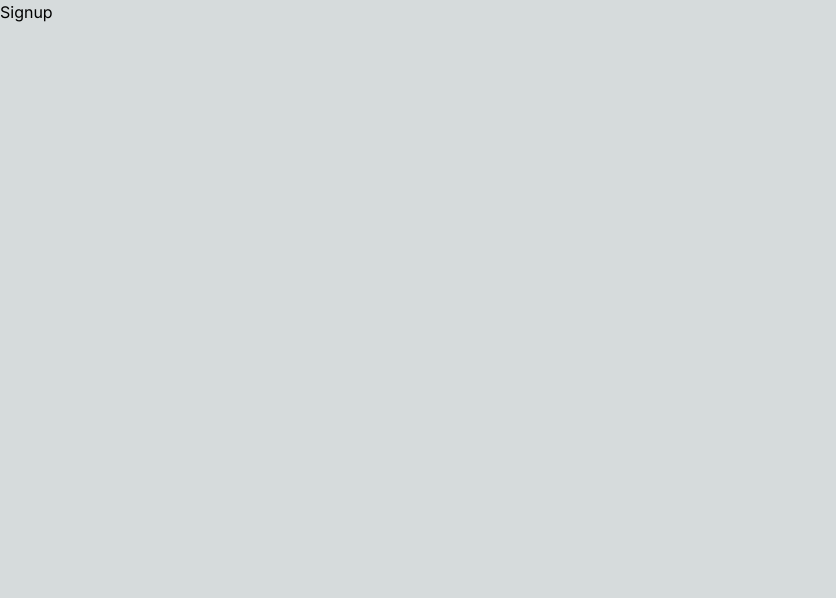
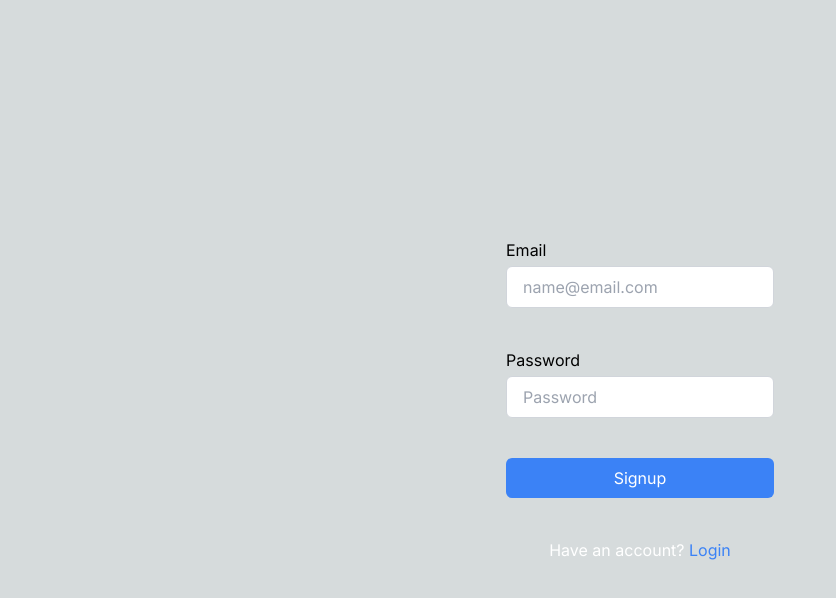
Before and after one commit to SaurabhBasak/Padawan, a Next.js app: page /signup in a window 1280 px wide. Shown: the top 598 px of the page, without its empty margins (0-836 px from the left). Built offline with nearby package versions, Linux system fonts and the light colour scheme.

Commit message:
Signup layout init

```diff
--- a/src/app/login/page.tsx
+++ b/src/app/login/page.tsx
@@ -14,6 +14,7 @@ export default function Login() {
                             id="email"
                             placeholder="name@email.com"
                             className="border border-gray-300 rounded-md px-4 py-2 text-black"
+                            required
                         />
                     </div>
                     <div className="flex flex-col gap-1">
@@ -25,6 +26,7 @@ export default function Login() {
                             id="password"
                             placeholder="Password"
                             className="border border-gray-300 rounded-md px-4 py-2 text-black"
+                            required
                         />
                     </div>
                     <button
--- a/src/app/signup/page.tsx
+++ b/src/app/signup/page.tsx
@@ -1,3 +1,54 @@
+import Link from "next/link";
+
 export default function signup() {
-    return <h1>Signup</h1>;
+    return (
+        <div className="flex justify-center items-center h-screen">
+            <div className="grid gap-10">
+                <form className="flex flex-col justify-center gap-10">
+                    <div className="flex flex-col gap-1">
+                        <label htmlFor="email">
+                            Email
+                        </label>
+                        <input
+                            type="text"
+                            id="email"
+                            placeholder="name@email.com"
+                            className="border border-gray-300 rounded-md px-4 py-2 text-black"
+                            required
+                        />
+                    </div>
+                    <div className="flex flex-col gap-1">
+                        <label htmlFor="password">
+                            Password
+                        </label>
+                        <input
+                            type="password"
+                            id="password"
+                            placeholder="Password"
+                            className="border border-gray-300 rounded-md px-4 py-2 text-black"
+                            required
+                        />
+                    </div>
+                    <button
+                        type="submit"
+                        className="bg-blue-500 hover:bg-blue-600 text-white rounded-md px-4 py-2"
+                    >
+                        Signup
+                    </button>
+                </form>
+                <div className="flex justify-center items-center">
+                    <p className="text-white">
+                        Have an account?
+                        <Link
+                            href="/login"
+                            className="text-blue-500 hover:text-blue-600"
+                        >
+                            {" "}
+                            Login
+                        </Link>
+                    </p>
+                </div>
+            </div>
+        </div>
+    );
 }
```
